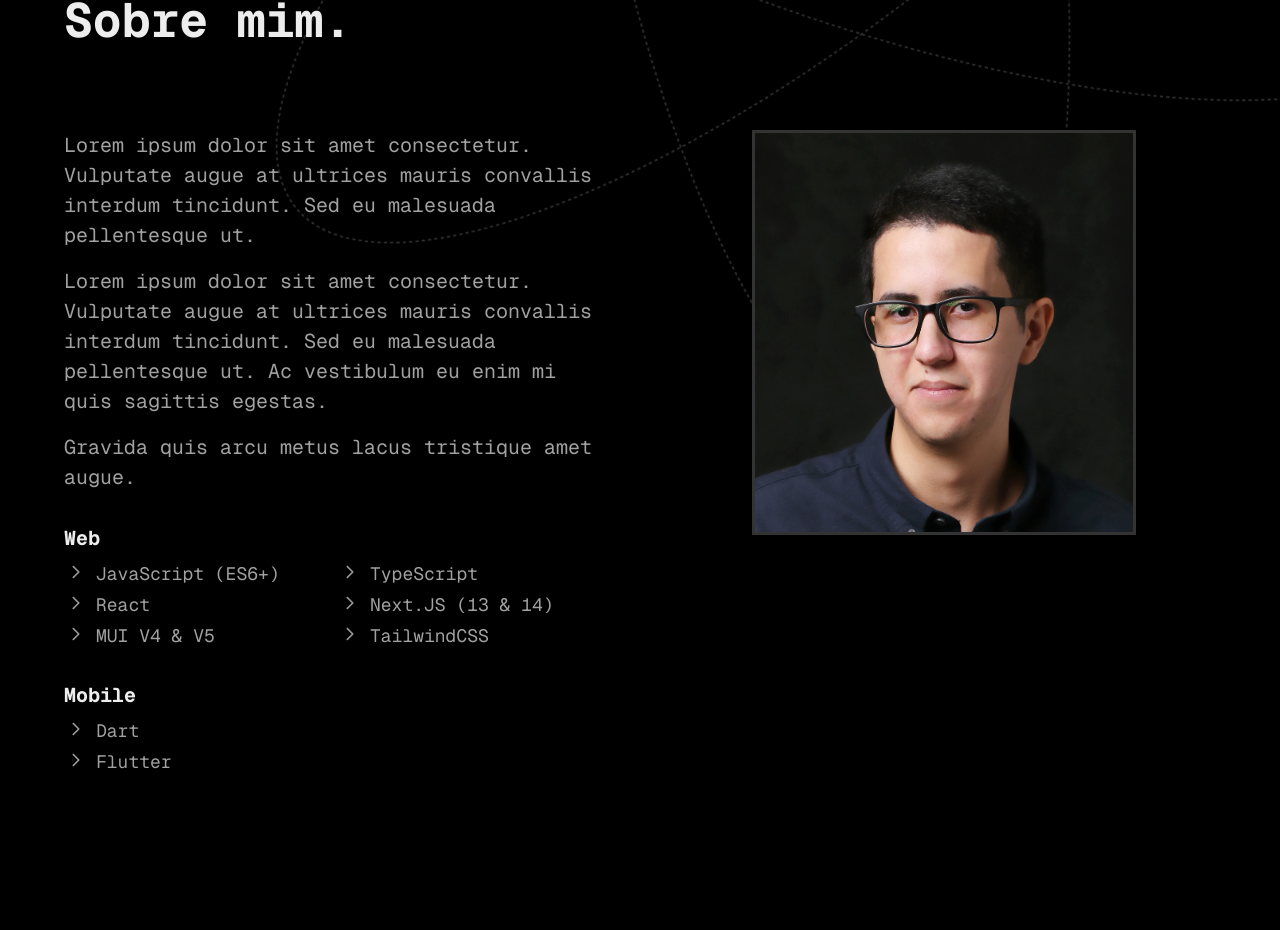
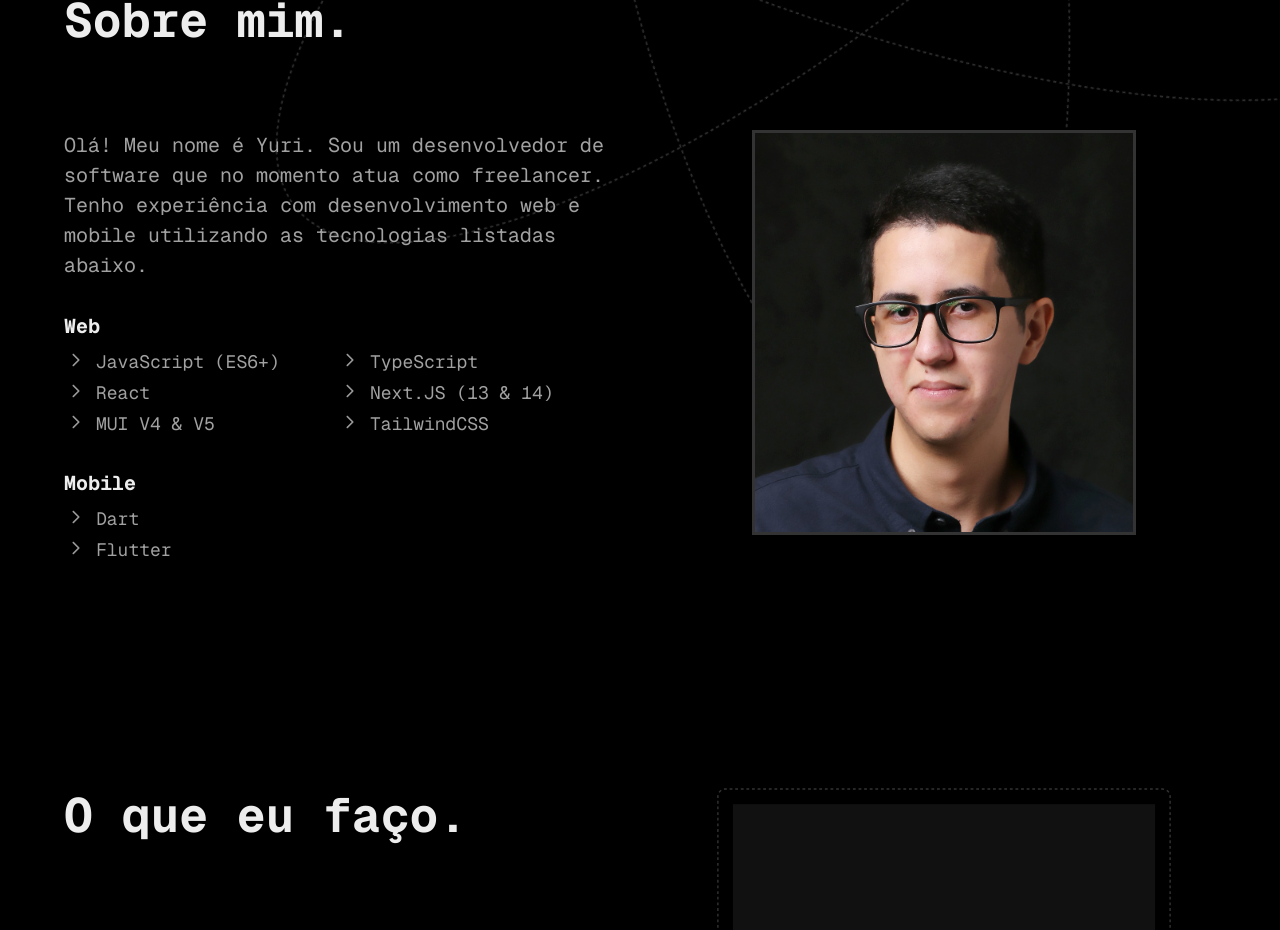
Before and after one commit to TNury/portfolio, a Next.js app: page / in a window 1280 px wide. Shown: the part 920-1850 px from the top of the page. Built offline with nearby package versions, Linux system fonts and the light colour scheme.

Commit message:
update about description

```diff
--- a/src/app/components/sections/About.tsx
+++ b/src/app/components/sections/About.tsx
@@ -9,21 +9,11 @@ export const About = () => {
       <h2 className='text-4xl font-bold text-text-2 sm:text-5xl'>Sobre mim.</h2>
       <div className='flex flex-col gap-16 md:flex-row md:items-start'>
         <div className='flex flex-col gap-8 md:w-1/2'>
-          <div className='flex flex-col gap-4'>
-            <p className='text-lg text-text-1 sm:text-xl'>
-              Lorem ipsum dolor sit amet consectetur. Vulputate augue at
-              ultrices mauris convallis interdum tincidunt. Sed eu malesuada
-              pellentesque ut.
-            </p>
-            <p className='text-lg text-text-1 sm:text-xl'>
-              Lorem ipsum dolor sit amet consectetur. Vulputate augue at
-              ultrices mauris convallis interdum tincidunt. Sed eu malesuada
-              pellentesque ut. Ac vestibulum eu enim mi quis sagittis egestas.
-            </p>
-            <p className='text-lg text-text-1 sm:text-xl'>
-              Gravida quis arcu metus lacus tristique amet augue.
-            </p>
-          </div>
+          <p className='text-lg text-text-1 sm:text-xl'>
+            Olá! Meu nome é Yuri. Sou um desenvolvedor de software que no
+            momento atua como freelancer. Tenho experiência com desenvolvimento
+            web e mobile utilizando as tecnologias listadas abaixo.
+          </p>
           <div className='flex flex-col gap-2'>
             <h3 className='text-lg font-bold text-text-2 sm:text-xl-header'>
               Web
```
